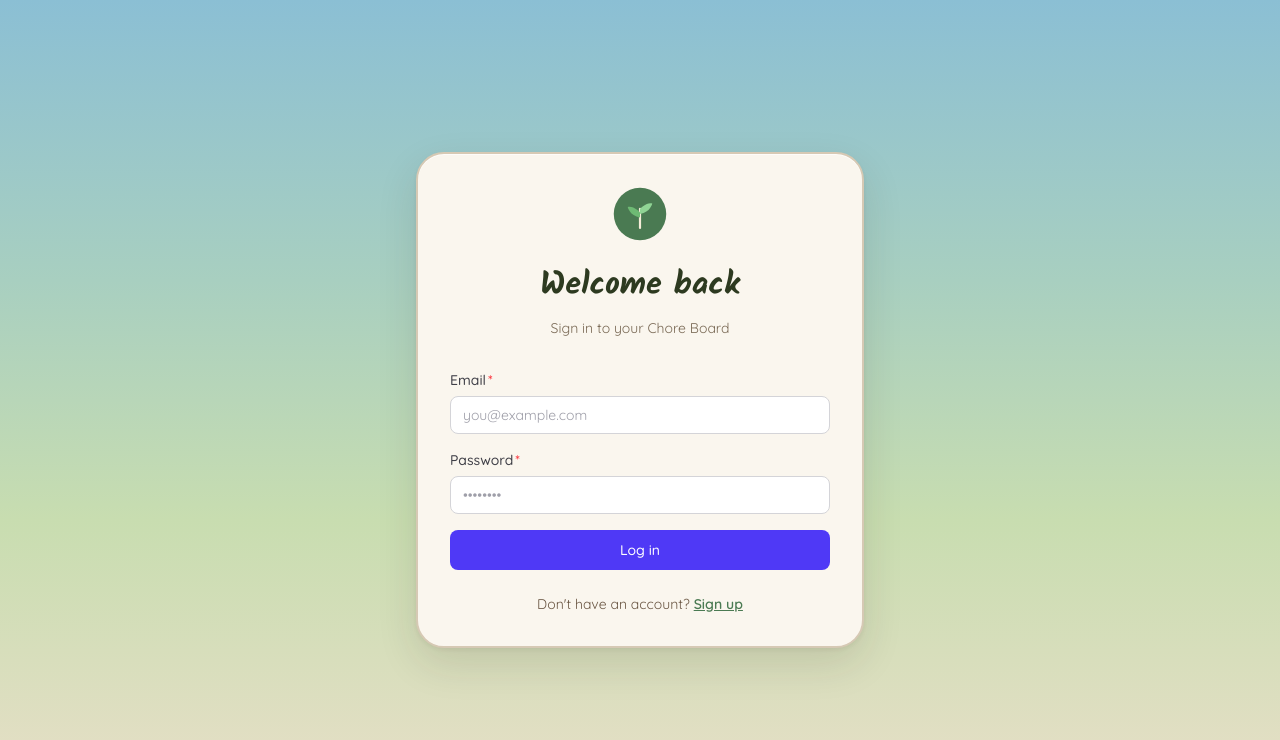
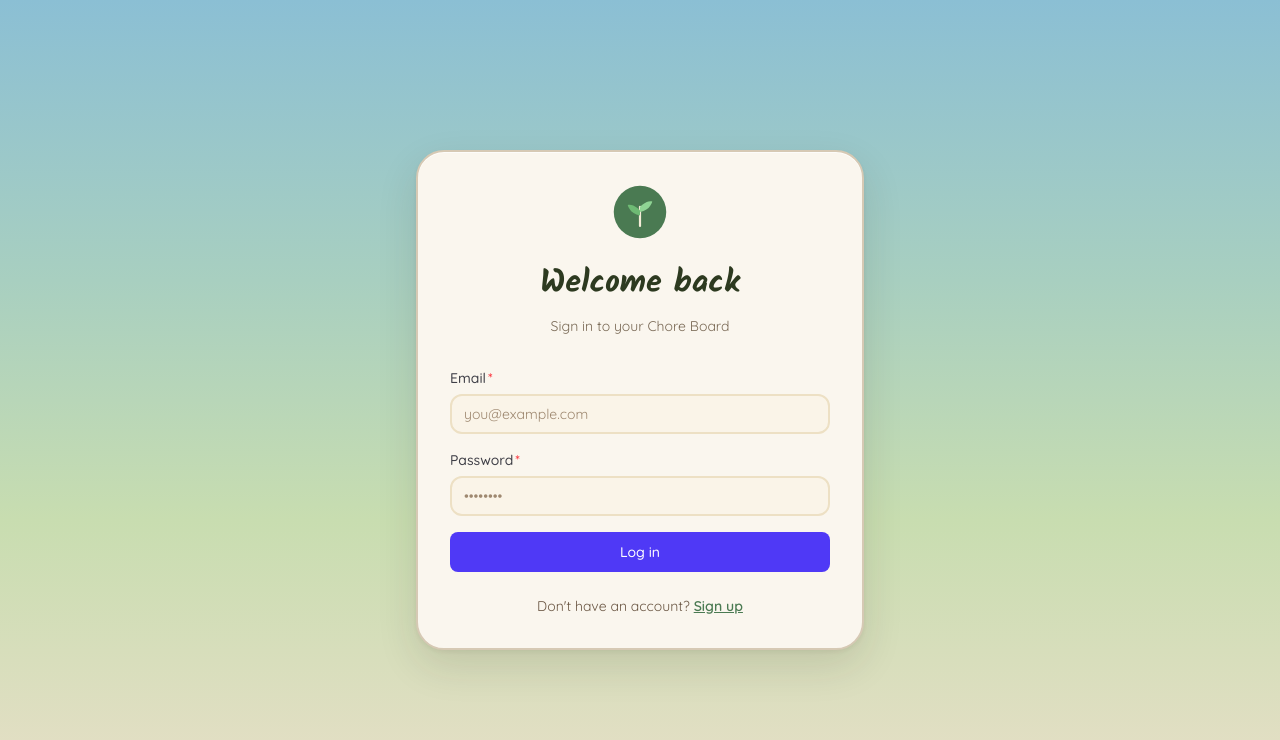
Before and after one commit to MarziaSaidi/chore_board, a Next.js app: page /login in a window 1280 px wide. Shown: the top 740 px of the page. Built offline with nearby package versions, Linux system fonts and the light colour scheme.

Commit message:
style: update Input to parchment bg with warm green focus ring

```diff
--- a/src/components/ui/input.tsx
+++ b/src/components/ui/input.tsx
@@ -7,16 +7,15 @@
 export type InputProps = React.InputHTMLAttributes<HTMLInputElement>;
 
 const baseClasses = [
-  "w-full rounded-lg border bg-white px-3 py-2 text-sm text-zinc-900",
-  "placeholder:text-zinc-400",
+  "w-full rounded-xl border-2 bg-[#faf4e8] px-3 py-2 text-sm text-[#2c1f14]",
+  "placeholder:text-[#9e8870]",
   "transition-colors duration-150",
   "focus:outline-none focus:ring-2 focus:ring-offset-0",
   "disabled:cursor-not-allowed disabled:opacity-60",
-  "dark:bg-zinc-800 dark:text-zinc-100",
 ].join(" ");
 
-const normalBorder = "border-zinc-300 focus:border-indigo-500 focus:ring-indigo-500/30 dark:border-zinc-700";
-const errorBorder  = "border-red-400 focus:border-red-500 focus:ring-red-500/30 dark:border-red-600";
+const normalBorder = "border-[#ede0c4] focus:border-[#4a7a52] focus:ring-[#4a7a52]/20";
+const errorBorder  = "border-red-400 focus:border-red-500 focus:ring-red-500/30";
 
 /**
  * Single-line text input. Automatically wires id, aria-invalid, and
```
